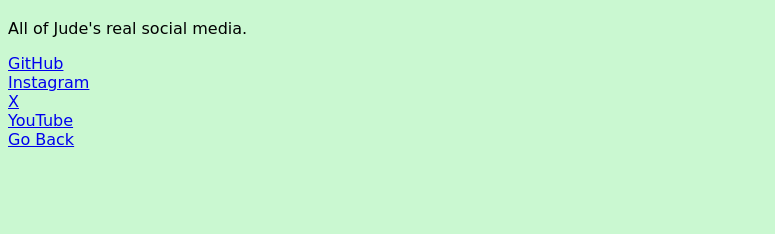
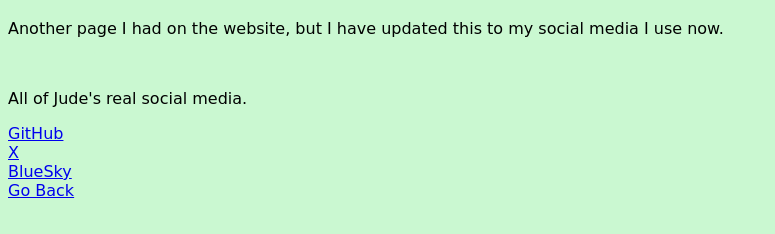
Before and after one commit to shuggywav/shuggys.site, a plain HTML site: page JudeOldWebsiteArchive/social.html in a window 1280 px wide. Shown: the part 62-296 px from the top of the page, without its empty margins (0-775 px from the left). Drawn offline with Linux system fonts and the light colour scheme; a web font is replaced by a local one.

Commit message:
Update social.html

```diff
--- a/JudeOldWebsiteArchive/social.html
+++ b/JudeOldWebsiteArchive/social.html
@@ -17,11 +17,11 @@
 
 <body style="background-color:rgb(202, 248, 209);">
   <h1>social media | jude</h1>
+  <p>Another page I had on the website, but I have updated this to my social media I use now.</p><br>
   <p>All of Jude's real social media.</p>
-  <a href="https://github.com/dajude">GitHub</a><br>
-  <a href="https://instagram.com/neukjude">Instagram</a><br>
-  <a href="http://x.com/judehere">X</a><br>
-  <a href="https://youtube.com/@YTJude">YouTube</a><br>
+  <a href="https://github.com/shuggywav">GitHub</a><br>
+  <a href="http://x.com/wee_shuggy">X</a><br>
+  <a href="https://bsky.app/profile/shuggys.site">BlueSky</a><br>
   <a href="index.html">Go Back</a>
 
 </body>
```
